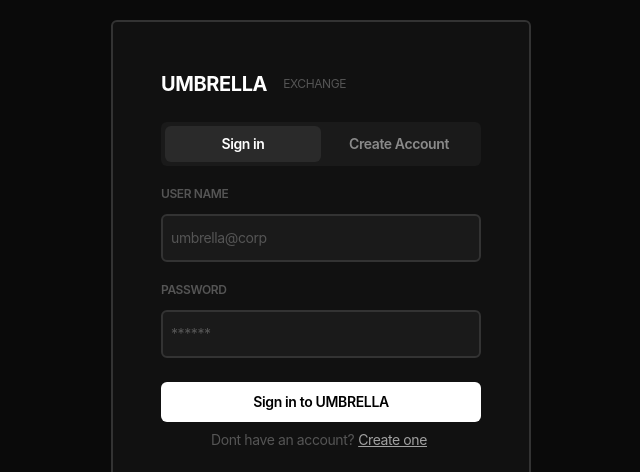
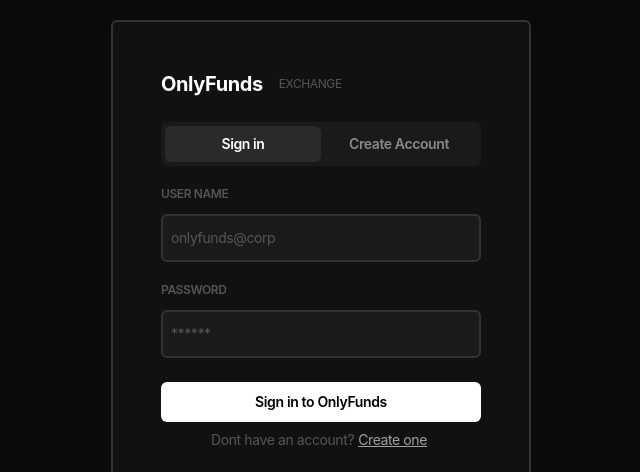
Before and after one commit to Bhargav16exd/CEX-Frontend, a React (Vite) app: page /signin in a window 1280 px wide. Shown: the part 140-612 px from the top of the page, without its empty margins (319-959 px from the left). Built offline with nearby package versions, Linux system fonts and the light colour scheme.

Commit message:
name change

```diff
--- a/index.html
+++ b/index.html
@@ -4,7 +4,7 @@
     <meta charset="UTF-8" />
     <link rel="icon" type="image/svg+xml" href="/logo.png" />
     <meta name="viewport" content="width=device-width, initial-scale=1.0" />
-    <title>Umbrella Exchange</title>
+    <title>OnlyFunds Exchange</title>
   </head>
   <body>
     <div id="root"></div>
--- a/src/components/NavigationComponent.tsx
+++ b/src/components/NavigationComponent.tsx
@@ -18,7 +18,7 @@
 
             <Link to={'/'}>
             <h1 className="font-semibold text-lg text-white">
-              UMBRELLA
+              OnlyFunds
             </h1>
             </Link>
 
--- a/src/pages/LandingPage.tsx
+++ b/src/pages/LandingPage.tsx
@@ -121,7 +121,7 @@
        <div className="flex justify-between items-center w-full gap-10 px-10">
 
             <h1 className="font-semibold text-lg text-white">
-              UMBRELLA
+              OnlyFunds
             </h1>
 
           <Link to={'/signin'}>
@@ -359,7 +359,7 @@
 function WhySection() {
   return (
     <div className="mx-auto px-6 border-b" style={{ maxWidth: 1080, padding: "80px 24px", borderColor: "#1f1f1f" }}>
-      <div style={{ fontSize: 11, color: "#444", textTransform: "uppercase", letterSpacing: ".1em", fontWeight: 500, marginBottom: 12, fontFamily: "Geist Mono, monospace" }}>Why Umbrella</div>
+      <div style={{ fontSize: 11, color: "#444", textTransform: "uppercase", letterSpacing: ".1em", fontWeight: 500, marginBottom: 12, fontFamily: "Geist Mono, monospace" }}>Why OnlyFunds</div>
       <h2 style={{ fontSize: "clamp(24px,3.5vw,40px)", fontWeight: 600, letterSpacing: "-.04em", lineHeight: 1.1 }}>The edge you need.</h2>
 
       <div className="grid border-t mt-12" style={{ gridTemplateColumns: "repeat(4,1fr)", borderColor: "#1f1f1f" }}>
@@ -410,7 +410,7 @@
         <div>
           <div className="flex items-center gap-2 mb-2.5" style={{ fontWeight: 600, fontSize: 14, letterSpacing: "-.02em" }}>
             <span className="grid place-items-center rounded-[3px]" style={{ width: 20, height: 20, background: "#ededed" }}>
-              UMBRELLA
+              OnlyFunds
             </span>
             APEX
           </div>
--- a/src/pages/SigninPage.tsx
+++ b/src/pages/SigninPage.tsx
@@ -77,7 +77,7 @@
 
         <span className="flex justify-start items-center gap-4">
           <h1 className="font-bold text-xl text-white">
-            UMBRELLA
+            OnlyFunds
           </h1>
           <p className="text-[#555555] text-xs">EXCHANGE</p>
         </span>
@@ -101,7 +101,7 @@
           handleChange={handleChange}
           name="username"
           inputType="text"
-          placeholder="umbrella@corp"
+          placeholder="onlyfunds@corp"
         />
 
         <InputLabelComponent
@@ -117,7 +117,7 @@
         onClick={OnClickSignin}
         className="bg-white rounded-md mt-4 my-2 py-2.5 text-sm font-semibold tracking-tight cursor-pointer flex justify-center items-center">
           {
-            isLoaderActive ? <LoaderWhite/> : <>Sign in to UMBRELLA</>
+            isLoaderActive ? <LoaderWhite/> : <>Sign in to OnlyFunds</>
           }
         </button>
 
--- a/src/pages/SignupPage.tsx
+++ b/src/pages/SignupPage.tsx
@@ -85,7 +85,7 @@
 
         <span className="flex justify-start items-center gap-4">
           <h1 className="font-bold text-xl text-white">
-            UMBRELLA
+            OnlyFunds
           </h1>
           <p className="text-[#555555] text-xs">EXCHANGE</p>
         </span>
@@ -109,7 +109,7 @@
           handleChange={handleChange}
           name="username"
           inputType="text"
-          placeholder="umbrella@corp"
+          placeholder="onlyfunds@corp"
         />
 
         <InputLabelComponent
```
